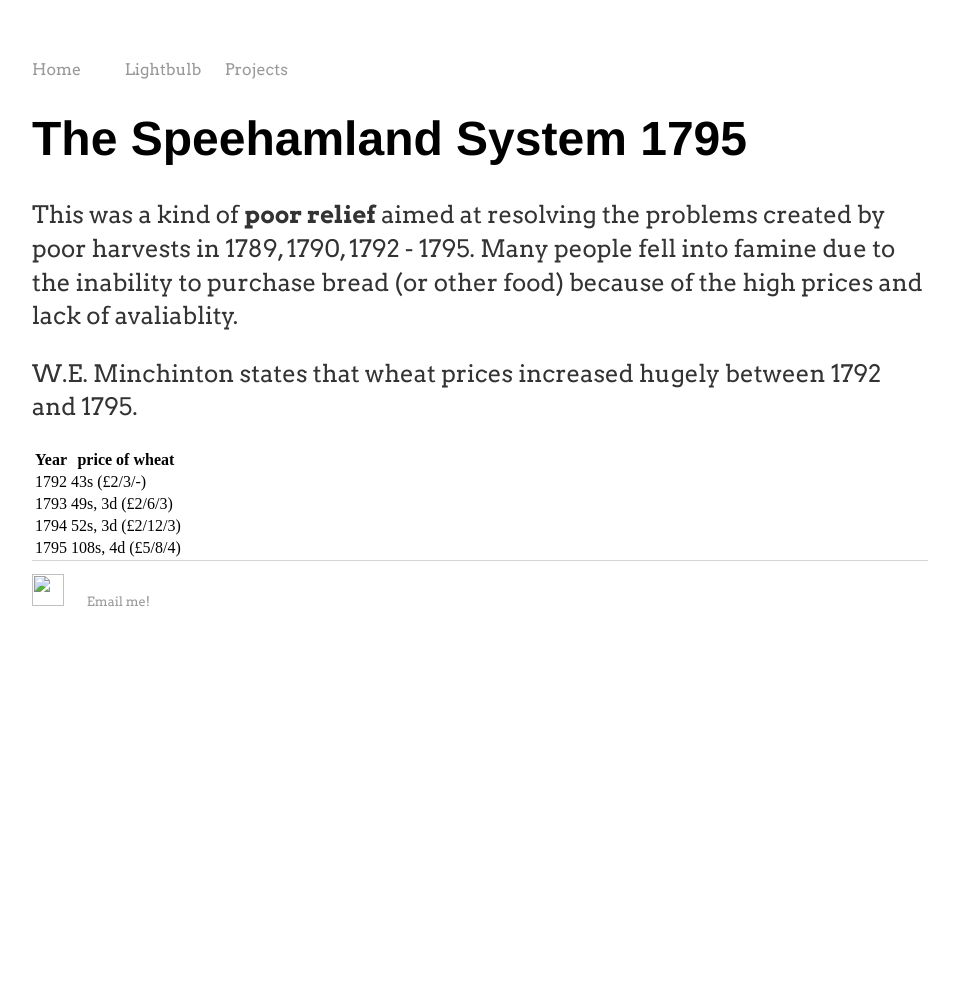
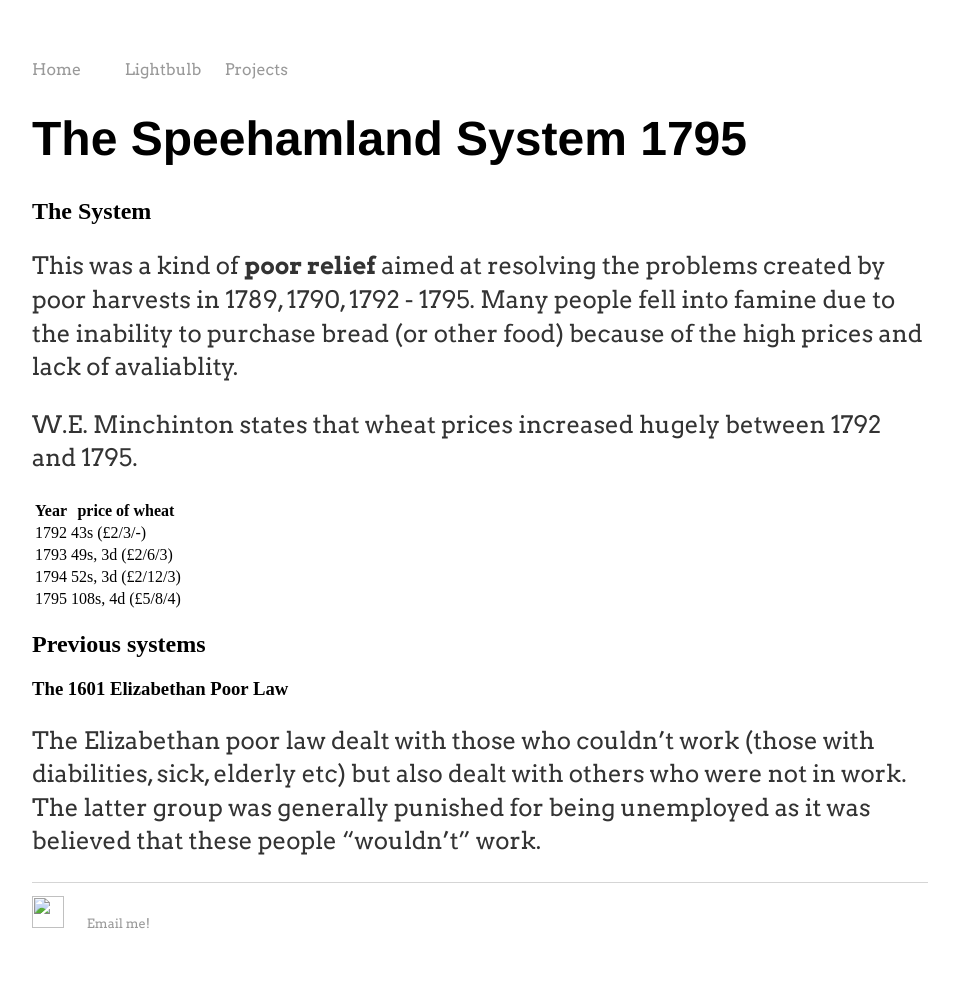
Before and after one commit to Cranberryrobot/cranberryrobot.github.io, a Jekyll site: the page built from lb/speehamland-system.md, in a window 1280 px wide. Shown: the whole page, without its empty margins (160-1119 px from the left). Built offline with Jekyll 4.4.1, drawn with Linux system fonts in a browser that asks for light colours; our own code applies the rules of GitHub Pages for plain Markdown files; before the commit the page ends 900 px from its top, so only the background shows below that.

Commit message:
Update content

```diff
--- a/lb/speehamland-system.md
+++ b/lb/speehamland-system.md
@@ -1,5 +1,6 @@
 # The Speehamland System 1795
 
+## The System
 This was a kind of __poor relief__ aimed at resolving the problems created by poor harvests in 1789, 1790, 1792 - 1795. Many people fell into famine due to the inability to purchase bread (or other food) because of the high prices and lack of avaliablity.
 
 W.E. Minchinton states that wheat prices increased hugely between 1792 and 1795.
@@ -10,3 +11,9 @@ W.E. Minchinton states that wheat prices increased hugely between 1792 and 1795.
 |1793|49s, 3d (£2/6/3)|
 |1794|52s, 3d (£2/12/3)|
 |1795|108s, 4d (£5/8/4)|
+
+## Previous systems
+
+### The 1601 Elizabethan Poor Law
+
+The Elizabethan poor law dealt with those who couldn't work (those with diabilities, sick, elderly etc) but also dealt with others who were not in work. The latter group was generally punished for being unemployed as it was believed that these people "wouldn't" work.
```
